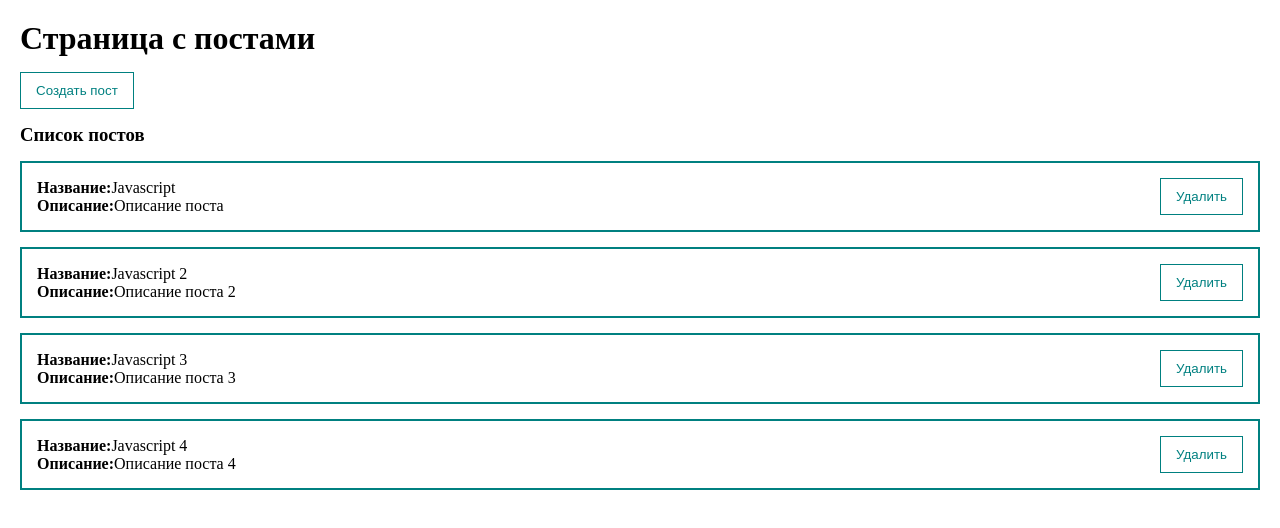
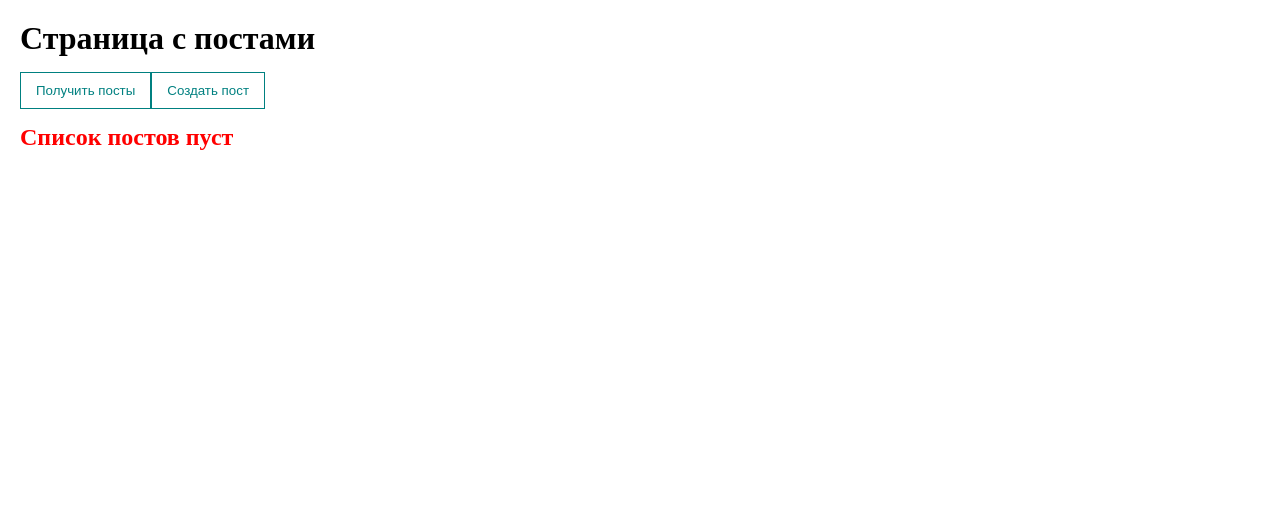
Before and after one commit to IvanWeber/vue-base-project, a Vue app: page / in a window 1280 px wide. Shown: the top 528 px of the page. Built offline with nearby package versions, Linux system fonts and the light colour scheme.

Commit message:
create button for getting posts from server

```diff
--- a/package.json
+++ b/package.json
@@ -7,6 +7,7 @@
     "build": "vue-cli-service build"
   },
   "dependencies": {
+    "axios": "^0.27.2",
     "core-js": "^3.8.3",
     "vue": "^3.2.13",
     "vue-router": "^4.0.3",
--- a/src/App.vue
+++ b/src/App.vue
@@ -1,6 +1,7 @@
 <template>
     <div class="app">
         <h1>Страница с постами</h1>
+        <my-button @click="fetchPosts">Получить посты</my-button>
         <my-button
             @click="showDialog"
             style="margin: 15px 0;"
@@ -27,6 +28,7 @@
 import PostList from "@/components/PostList";
 import MyDialog from '@/components/UI/MyDialog';
 import MyButton from '@/components/UI/MyButton';
+import axios from 'axios';
 
 export default {
 
@@ -35,13 +37,9 @@
     },
     data() {
         return {
-            posts: [
-                {id: 1, title: 'Javascript', body: 'Описание поста'},
-                {id: 2, title: 'Javascript 2', body: 'Описание поста 2'},
-                {id: 3, title: 'Javascript 3', body: 'Описание поста 3'},
-                {id: 4, title: 'Javascript 4', body: 'Описание поста 4'},
-            ],
+            posts: [],
             dialogVisible: false,
+            modificatorValue: ''
         }
     },
     methods: {
@@ -54,6 +52,14 @@
         },
         showDialog() {
             this.dialogVisible = true;
+        },
+        async fetchPosts() {
+            try {
+                const response = await axios.get(`https://jsonplaceholder.typicode.com/posts?_limit=10`);
+                this.posts = response.data;
+            } catch (e) {
+                alert('Ошибка')
+            }
         }
     }
 }
```
Also changed, not shown: 1 other file (tests, documents, lock files or other folders).
